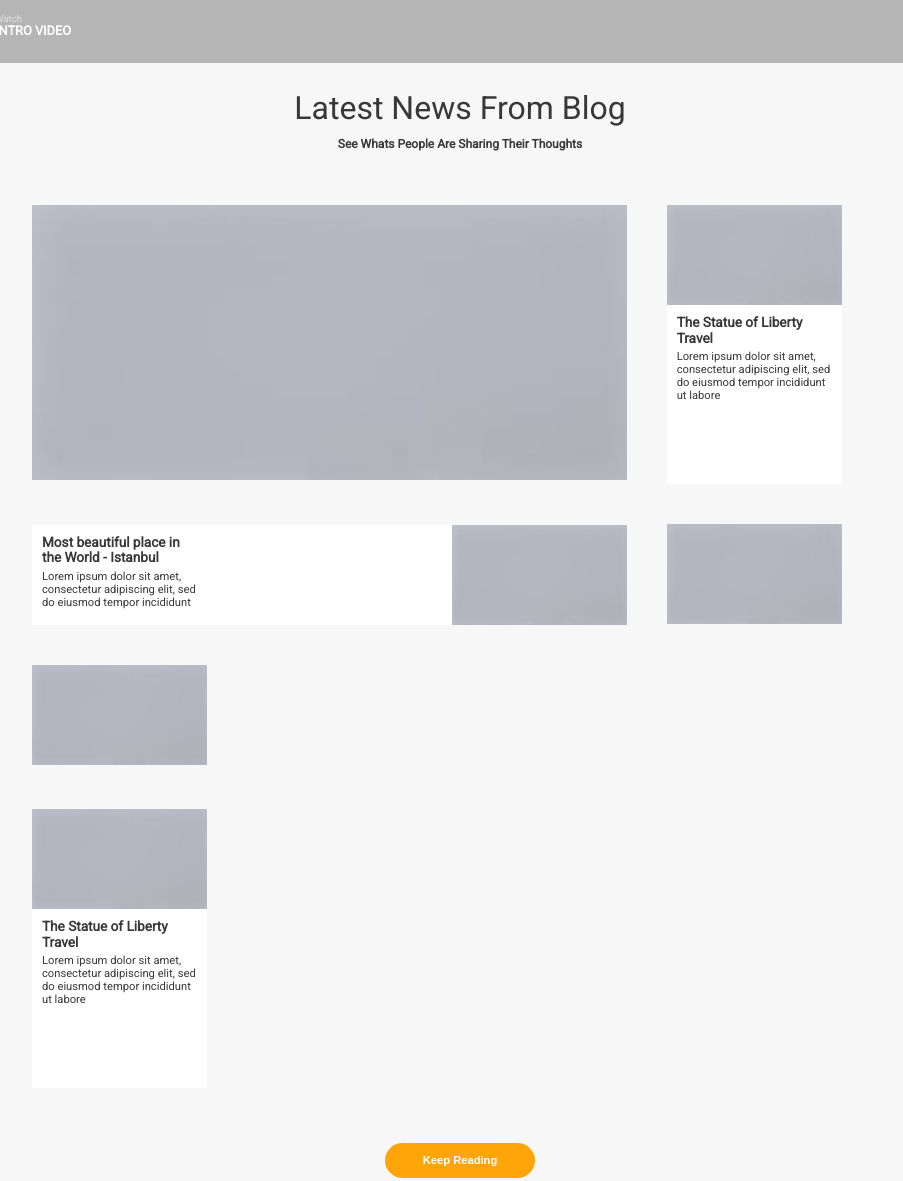
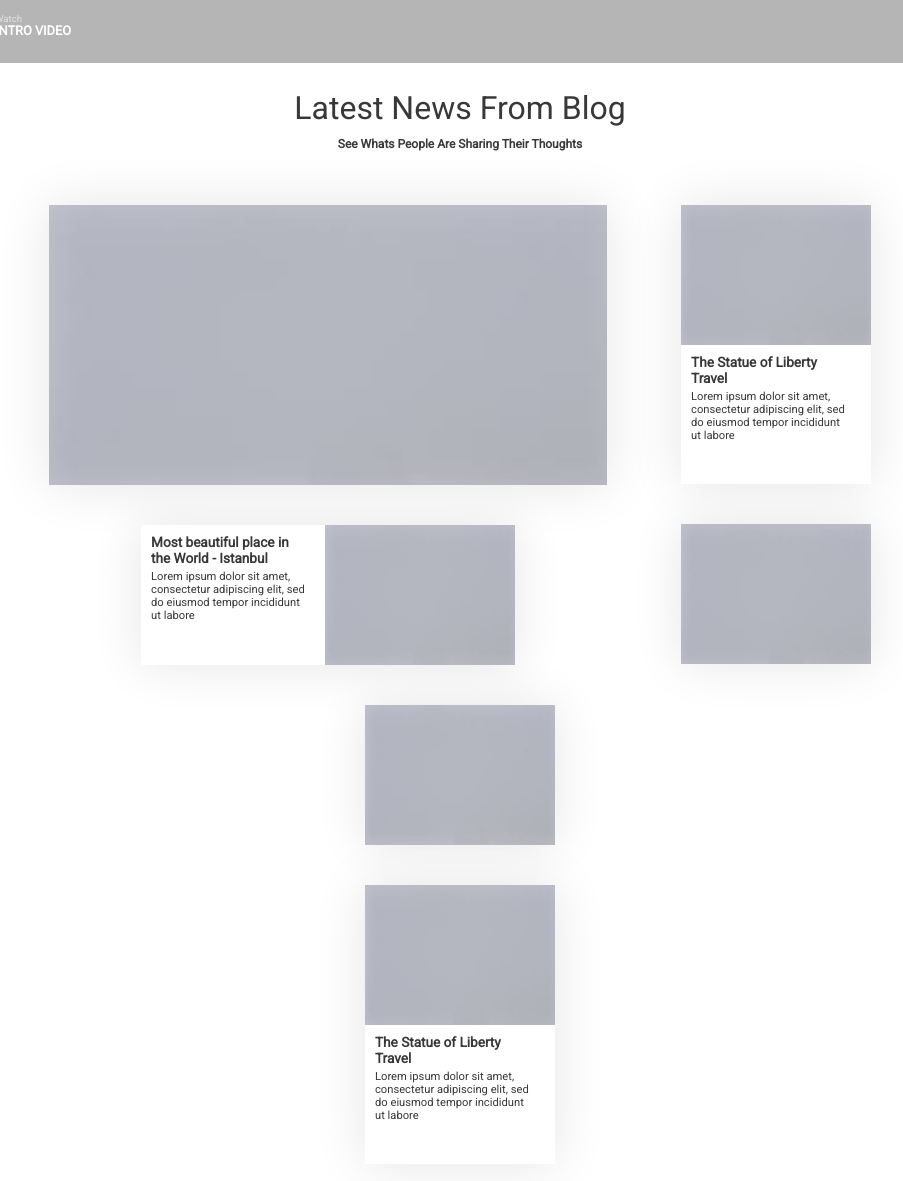
Before and after one commit to martynasraila/Fusion-Travel, a plain HTML site: page index.html in a window 1280 px wide. Shown: the part 737-1918 px from the top of the page, without its empty margins (180-1083 px from the left). Drawn offline with nearby package versions, Linux system fonts and the light colour scheme.

Commit message:
Pridėti šešėliai

```diff
--- a/css/main.css
+++ b/css/main.css
@@ -101,7 +101,6 @@ p {
 }
 body {
 	color: #383838;
-	background-color: #f7f7f7;
 	display: flex;
 	flex-direction: column;
 	justify-content: center;
@@ -142,27 +141,36 @@ body {
 	justify-content: center;
 	/*margin: 30px;*/
 	margin-bottom: 35px;
+
 }
 .column {
 	flex: 1 0 auto;
 	display: flex;
 	flex-direction: column;
 	justify-content: flex-start;
+	align-items: center;
 	/*margin: 15px;*/
+
 }
 .row {
 	margin: 20px;
-
+	box-shadow: 0 0 50px #e5e5e5;
+	display: flex;
 }
 #bigImage {
+	/*width: 100%;*/
+	/*height: 275px;*/
+
 	width: 100%;
-	height: 275px;
+	height: 280px;
 }
 .smallImage {
-	width: 175px;
+	width: 190px;
+    height: 140px;
 }
 #apatinisPic {
 	margin: 20px;
+	box-shadow: 0 0 50px #e5e5e5;
 }
 .article {
 	display: flex;
@@ -171,15 +179,16 @@ body {
 	background-color: white;
 	margin: 20px;
 	/*flex: 1 0 auto;*/
+	box-shadow: 0 0 50px #e5e5e5;
 }
 .article2 {
 	display: flex;
 	flex-direction: column;
 	height: 279px;
-	width: 175px;
+	width: 190px;
 	margin: 20px;
 	background-color: white;
-
+	box-shadow: 0 0 50px #e5e5e5;
 }
 .article .smallImage {
 	margin-left: auto;
--- a/index.html
+++ b/index.html
@@ -46,27 +46,27 @@
 			<div class="row"><img id="bigImage" src="img/grey.jpg"></div>
 			<div class="article">
 				<div class="articleContent"><span class="articleHeader">Most beautiful place in the World - Istanbul</span>
-					<span class="articleText">Lorem ipsum dolor sit amet, consectetur adipiscing elit, sed do eiusmod tempor incididunt</span>
+					<span class="articleText">Lorem ipsum dolor sit amet, consectetur adipiscing elit, sed do eiusmod tempor incididunt ut labore</span>
 				</div>
-				<img class="smallImage" src="img/grey.jpg" width="100" height="100">
+				<img class="smallImage" src="img/grey.jpg">
 			</div>
 		</div>
 
 			<div class="column">
 			<div class="article2">
-				<img class="smallImage" src="img/grey.jpg" width="100" height="100">
+				<img class="smallImage" src="img/grey.jpg">
 				<div class="articleContent">
 				<span class="articleHeader">The Statue of Liberty Travel</span><span class="articleText">Lorem ipsum dolor sit amet, consectetur adipiscing elit, sed do eiusmod tempor incididunt ut labore</span>
 				</div>
 			</div>
-			<img class="smallImage" id="apatinisPic"src="img/grey.jpg" width="100" height="100">
+			<img class="smallImage" id="apatinisPic"src="img/grey.jpg" >
 			<!-- <div class="row"><img class="smallImage" src="img/grey.jpg" width="100" height="100"></div> -->
 		</div>
 
 		<div class="column">
-			<div class="row"><img class="smallImage" src="img/grey.jpg" width="100" height="100"></div>
+			<img class="smallImage" id="apatinisPic"src="img/grey.jpg" >
 			<div class="article2">
-				<img class="smallImage" src="img/grey.jpg" width="100" height="100">
+				<img class="smallImage" src="img/grey.jpg" >
 				<div class="articleContent">
 				<span class="articleHeader">The Statue of Liberty Travel</span><span class="articleText">Lorem ipsum dolor sit amet, consectetur adipiscing elit, sed do eiusmod tempor incididunt ut labore</span>
 				</div>
```
